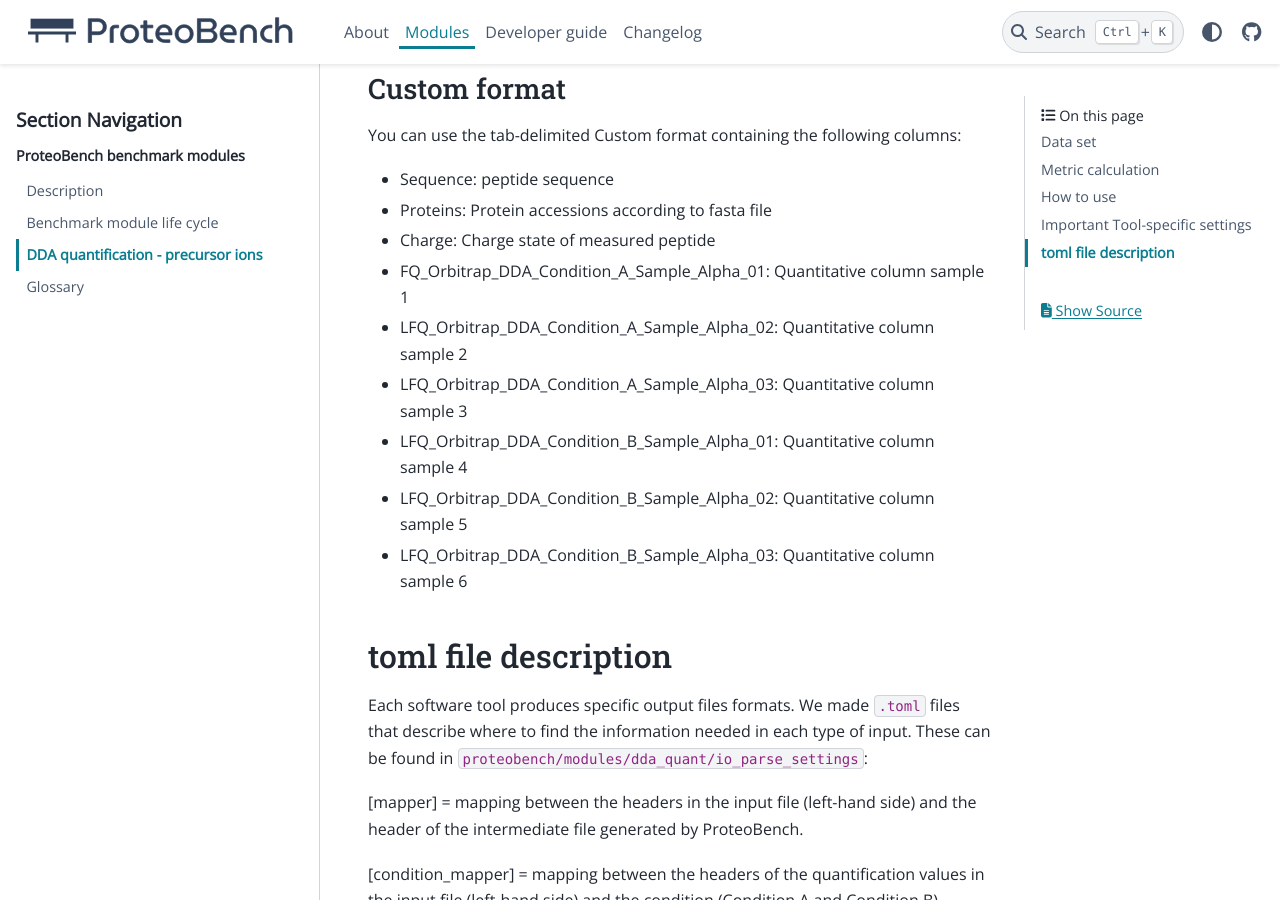
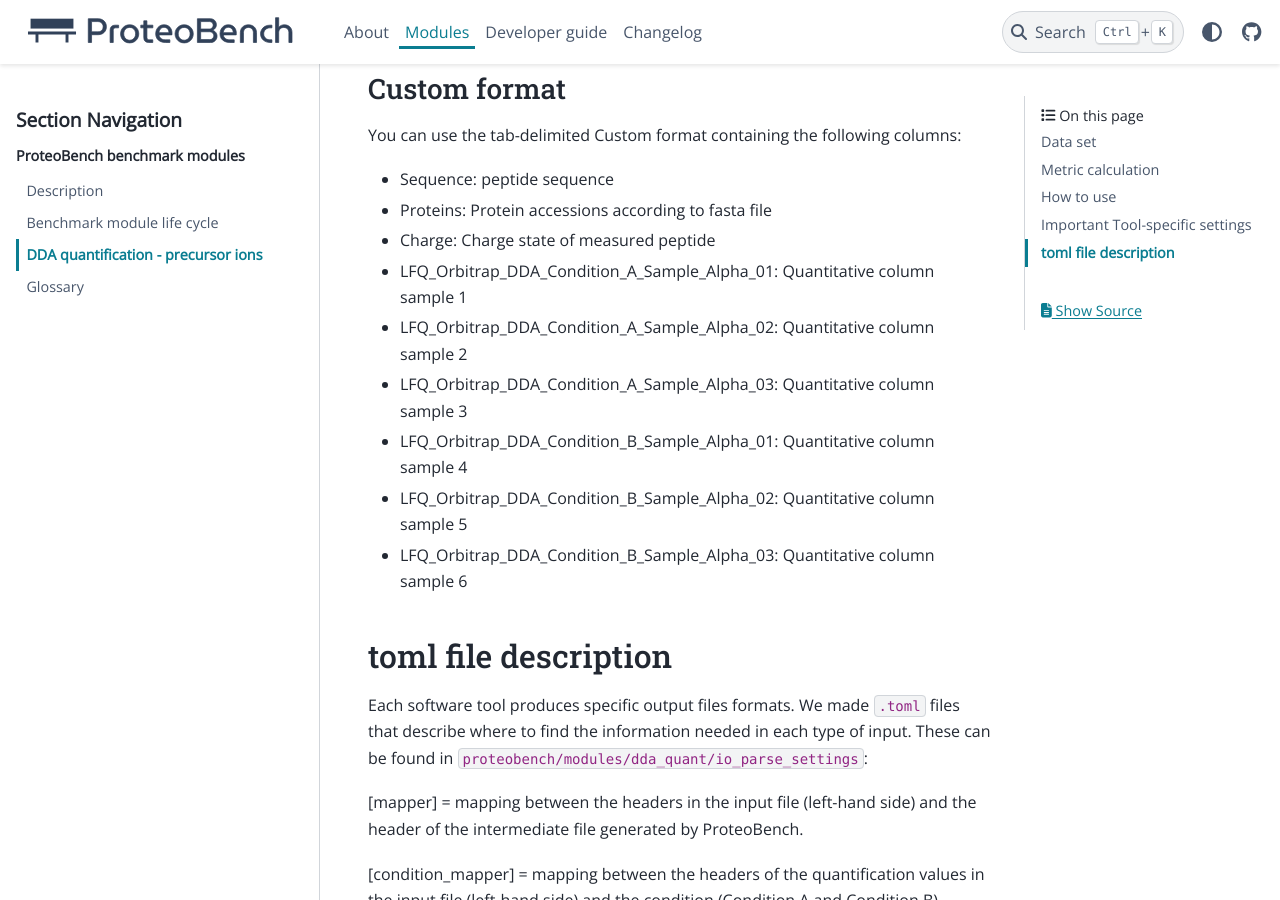
Before and after one commit to Proteobench/ProteoBench, a Sphinx documentation site: the page built from docs/modules/3-DDA-Quantification-ion-level.md, in a window 1280 px wide and 900 px high, scrolled down 3764 px. Built offline with Sphinx 7.4.7 and the PyData theme 0.15.4, drawn with Linux system fonts in a browser that asks for light colours; pages that are not in the unit, such as notebooks, are missing from menus; some of the changed lines change nothing that is shown.

Commit message:
Update 3-DDA-Quantification-ion-level.md
Typo fixed

```diff
--- a/docs/modules/3-DDA-Quantification-ion-level.md
+++ b/docs/modules/3-DDA-Quantification-ion-level.md
@@ -73,7 +73,7 @@ You can use the tab-delimited Custom format containing the following columns:
 - Sequence: peptide sequence
 - Proteins: Protein accessions according to fasta file
 - Charge: Charge state of measured peptide
-- FQ_Orbitrap_DDA_Condition_A_Sample_Alpha_01: Quantitative column sample 1
+- LFQ_Orbitrap_DDA_Condition_A_Sample_Alpha_01: Quantitative column sample 1
 - LFQ_Orbitrap_DDA_Condition_A_Sample_Alpha_02: Quantitative column sample 2
 - LFQ_Orbitrap_DDA_Condition_A_Sample_Alpha_03: Quantitative column sample 3
 - LFQ_Orbitrap_DDA_Condition_B_Sample_Alpha_01: Quantitative column sample 4
```
